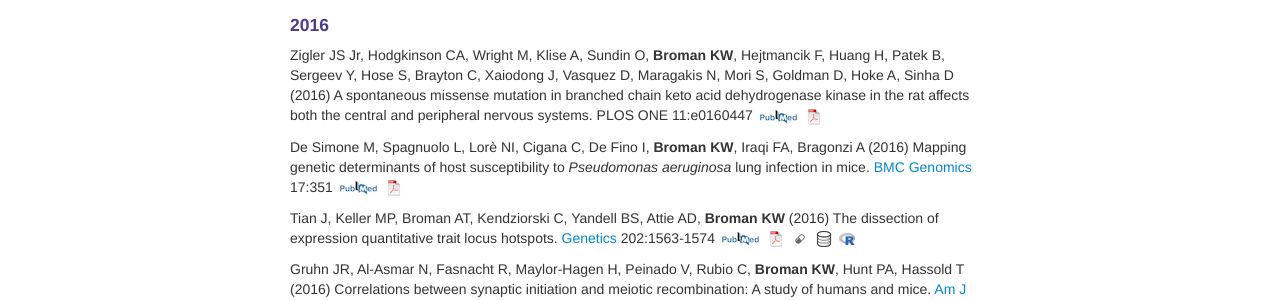
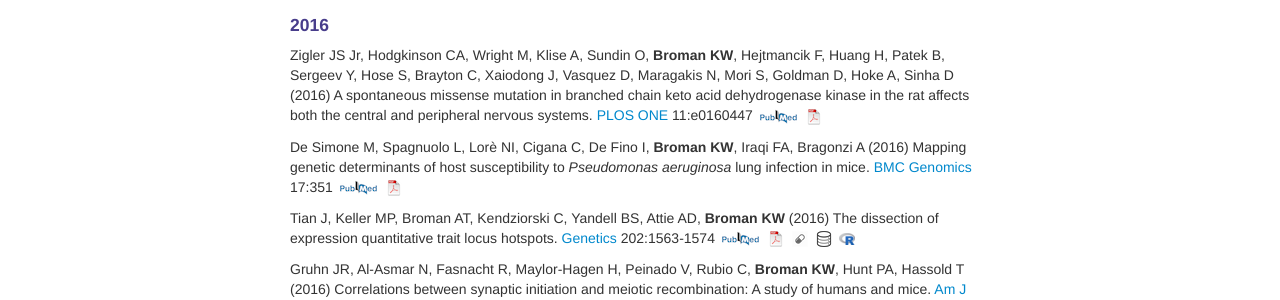
Before and after one commit to kbroman/kbroman.github.io, a Jekyll site: the page built from pages/pubs.md, in a window 1280 px wide and 900 px high. Shown: the part 330-630 px from the top of the window. Built offline with Jekyll 4.4.1, drawn with Linux system fonts in a browser that asks for light colours; some of the changed lines change nothing that is shown.

Commit message:
link to PLOS ONE in latest paper

```diff
--- a/pages/pubs.md
+++ b/pages/pubs.md
@@ -36,7 +36,7 @@ Hejtmancik F, Huang H, Patek B, Sergeev Y, Hose S, Brayton C,
 Xaiodong J, Vasquez D, Maragakis N, Mori S, Goldman D, Hoke A,
 Sinha D (2016) A spontaneous missense mutation in branched chain keto
 acid dehydrogenase kinase in the rat affects both the central and
-peripheral nervous systems. PLOS ONE 11:e0160447
+peripheral nervous systems. [PLOS ONE](http://www.plosone.org) 11:e0160447
 [![PubMed](icons16/pubmed-icon.png)](http://www.ncbi.nlm.nih.gov/pubmed/27472223)
 [![pdf](icons16/pdf-icon.png)](http://www.biostat.wisc.edu/~kbroman/publications/zigler2016.pdf)
 <!-- * 143 * -->
```
